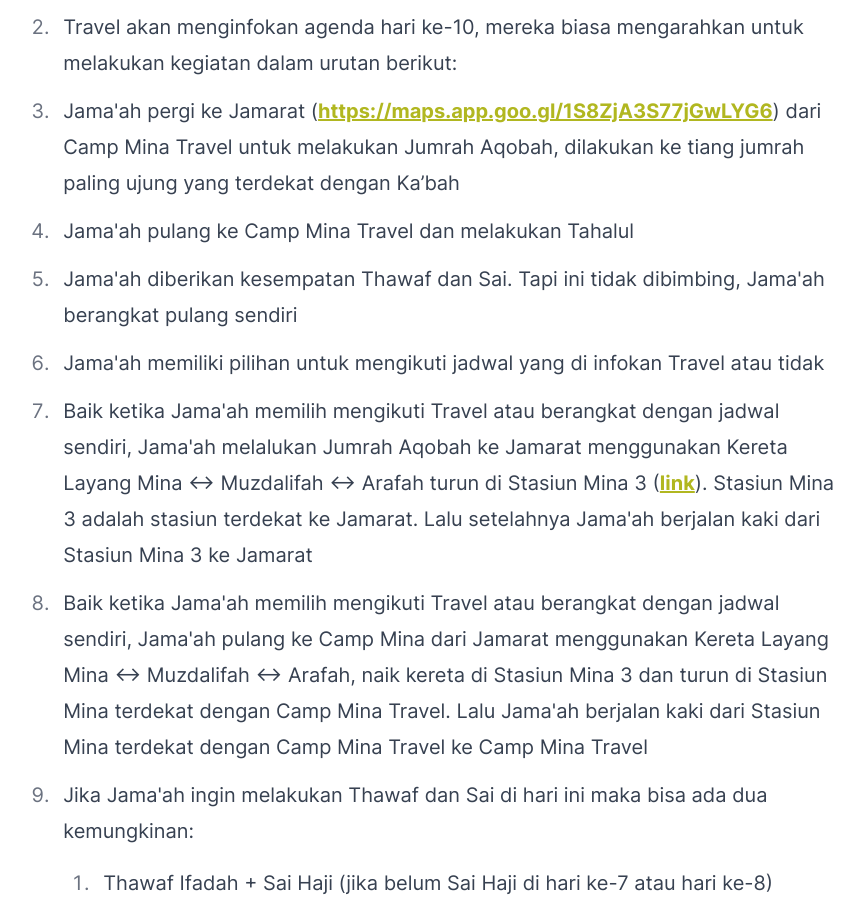
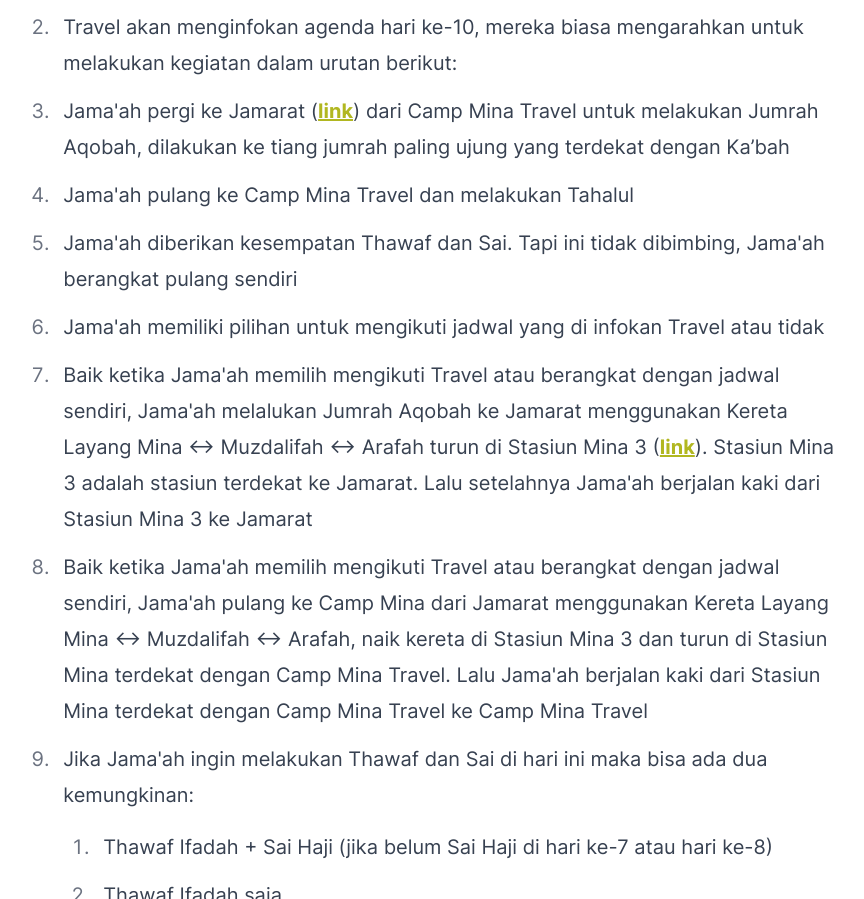
Before and after one commit to ppmijeddah/ppmijeddah.com, an Astro site: page /blog/haji-lokal-saudi in a window 1280 px wide. Shown: the part 8402-9301 px from the top of the page, without its empty margins (203-1067 px from the left). Built offline with nearby package versions, Linux system fonts and the light colour scheme; Astro itself is replaced by a stand-in of ours.

Commit message:
fix: typo

```diff
--- a/src/content/blog/haji-lokal-saudi.mdx
+++ b/src/content/blog/haji-lokal-saudi.mdx
@@ -119,7 +119,7 @@ Travel Taiseer memarkir bus di Prince Muta’ab Parking lalu Menggunakan bus pen
 
 1. Travel mengarahkan Jama'ah untuk pergi ke Camp Mina setelah jadwal bermalam yang dipilih. Menggunakan kereta dari Stasiun Muzdalifah hingga Stasiun Mina terdekat dengan Camp Mina Travel
 2. Travel akan menginfokan agenda hari ke-10, mereka biasa mengarahkan untuk melakukan kegiatan dalam urutan berikut:
-3. Jama'ah pergi ke Jamarat (<a href="https://maps.app.goo.gl/1S8ZjA3S77jGwLYG6" target="_blank">https://maps.app.goo.gl/1S8ZjA3S77jGwLYG6</a>) dari Camp Mina Travel untuk melakukan Jumrah Aqobah, dilakukan ke tiang jumrah paling ujung yang terdekat dengan Ka’bah
+3. Jama'ah pergi ke Jamarat (<a href="https://maps.app.goo.gl/1S8ZjA3S77jGwLYG6" target="_blank">link</a>) dari Camp Mina Travel untuk melakukan Jumrah Aqobah, dilakukan ke tiang jumrah paling ujung yang terdekat dengan Ka’bah
 4. Jama'ah pulang ke Camp Mina Travel dan melakukan Tahalul
 5. Jama'ah diberikan kesempatan Thawaf dan Sai. Tapi ini tidak dibimbing, Jama'ah berangkat pulang sendiri
 6. Jama'ah memiliki pilihan untuk mengikuti jadwal yang di infokan Travel atau tidak
```
